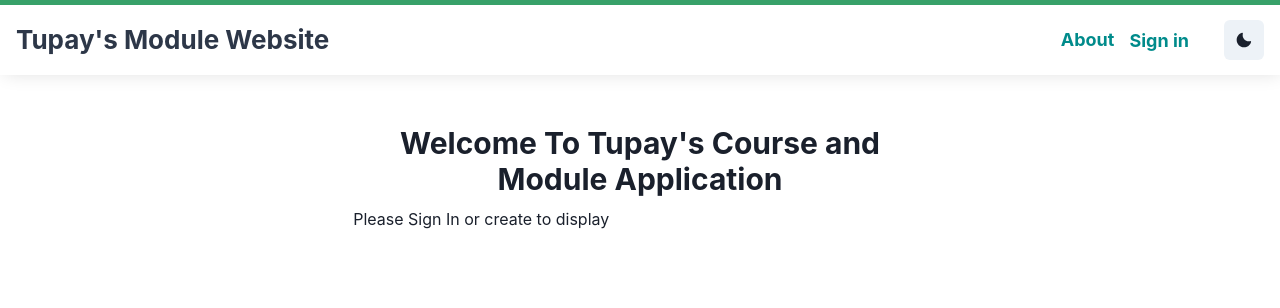
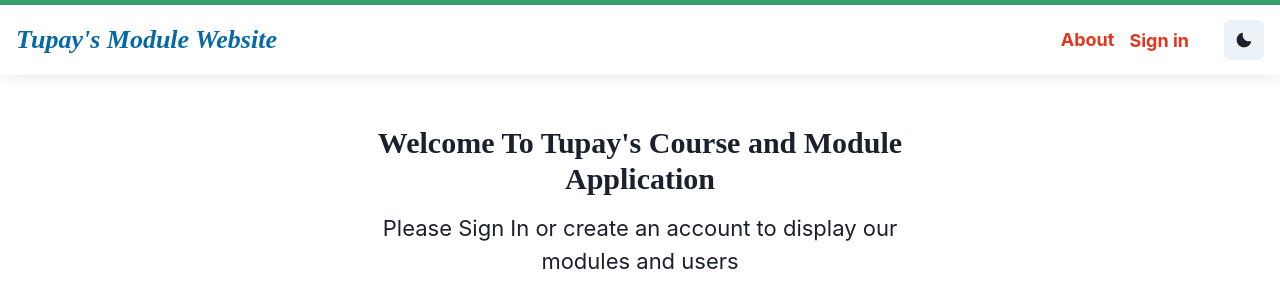
Before and after one commit to RubyFalcon/course-client, a React (Create React App) app: page / in a window 1280 px wide. Shown: the top 308 px of the page. Built offline with nearby package versions, Linux system fonts and the light colour scheme.

Commit message:
added styling and formatted dates

```diff
--- a/package.json
+++ b/package.json
@@ -12,6 +12,7 @@
     "@testing-library/user-event": "^12.1.10",
     "axios": "^0.21.1",
     "framer-motion": "^2.9.5",
+    "moment": "^2.29.1",
     "react": "^17.0.1",
     "react-dom": "^17.0.1",
     "react-router": "^5.2.0",
--- a/src/Hooks/useSignIn.js
+++ b/src/Hooks/useSignIn.js
@@ -39,7 +39,7 @@ export default function useSignIn() {
       /**
        * will send use to /modules if and only if we login
        */
-      history.push("/modules");
+      history.push("/");
       success({
         title: "Signed in.",
         description: "You have successfully logged in",
@@ -64,7 +64,7 @@ export default function useSignIn() {
    */
   const onLogout = () => {
     window.localStorage.removeItem("User_Data");
-
+    history.push("/");
     success({
       title: "Signed out.",
       description: "You have successfully logged out",
@@ -72,8 +72,6 @@ export default function useSignIn() {
       duration: 2000,
       isClosable: true,
     });
-
-    history.push("/");
   };
   /**
    * this use will run whenever the page renders and will get theUSer_Data from localstorage and
@@ -94,7 +92,6 @@ export default function useSignIn() {
   React.useEffect(() => {
     if (mounted.current) {
       localStorage.setItem("User_Data", JSON.stringify(userData));
-      //console.log('use effect used')
     } else {
       mounted.current = true;
     }
--- a/src/components/Card/card.styles.js
+++ b/src/components/Card/card.styles.js
@@ -10,7 +10,7 @@ transition: transform 250ms;
   padding: 10px;
   box-shadow: 1px 3px 3px #888888;
   &:hover,
-&:focus {
+  &[dataHover] &:focus {
     transform: translateY(-3px);
   }
 `;
@@ -24,7 +24,5 @@ export const ButtonWrap = styled.div`
 `;
 
 export const StyledList = styled(ListItem)`
-padding:2px;
-
-
-`
+  padding: 2px;
+`;
--- a/src/components/Card/index.js
+++ b/src/components/Card/index.js
@@ -2,6 +2,7 @@ import { useColorModeValue, UnorderedList, Button } from "@chakra-ui/react";
 import { InfoIcon } from "@chakra-ui/icons";
 import { CardContainer, ButtonWrap, StyledList } from "./card.styles";
 import { Link } from "react-router-dom";
+import moment from "moment";
 
 /**
  * this Card is a Box wrapped around a unordered list, displaying our modules on page
@@ -16,8 +17,18 @@ const Card = ({ Name, Code, Start_Date, End_Date, Course_Name }) => {
       <UnorderedList listStyleType="none">
         <StyledList>Module Name: {Name}</StyledList>
         <StyledList>Module Code: {Code}</StyledList>
-        <StyledList>Start Date: {Start_Date}</StyledList>
-        <StyledList>End Date: {End_Date}</StyledList>
+        <StyledList>
+          Start Date:{" "}
+          {moment(Start_Date, moment.HTML5_FMT.DATETIME_LOCAL_MS).format(
+            "DD-MM-YYYY"
+          )}
+        </StyledList>
+        <StyledList>
+          End Date:{" "}
+          {moment(End_Date, moment.HTML5_FMT.DATETIME_LOCAL_MS).format(
+            "DD-MM-YYYY"
+          )}
+        </StyledList>
         <StyledList>Course Name: {Course_Name}</StyledList>
       </UnorderedList>
       <ButtonWrap>
--- a/src/components/Header/HomeHeader.js
+++ b/src/components/Header/HomeHeader.js
@@ -46,9 +46,11 @@ const HomeHeader = ({ onAdd, onSignIn }) => {
         >
           <Link href="/">
             <Heading
+              fontStyle="italic"
+              fontFamily="serif"
               as="h2"
               fontSize="26px"
-              color={useColorModeValue("#2D3748", "#CBD5E0")}
+              color={useColorModeValue("#0669A5 ", "#02DCFA")}
             >
               Tupay's Module Website
             </Heading>
@@ -57,8 +59,7 @@ const HomeHeader = ({ onAdd, onSignIn }) => {
           <Group>
             <Link href="/about">
               <Heading
-                _hover="color: cyan;"
-                color="darkcyan"
+                color="#E2361E"
                 as="h3"
                 fontSize="18px"
                 paddingRight="5px"
@@ -70,6 +71,8 @@ const HomeHeader = ({ onAdd, onSignIn }) => {
             {userData.First_Name ? (
               <>
                 <Heading
+                  color="#E2361E"
+                  as={Link}
                   onClick={logout}
                   fontSize="18px"
                   paddingLeft="10px"
@@ -91,7 +94,7 @@ const HomeHeader = ({ onAdd, onSignIn }) => {
                   signIn={signin}
                 />
                 <Heading
-                  color="darkcyan"
+                  color="#E2361E"
                   onClick={signInOnOpen}
                   as="h3"
                   fontSize="18px"
--- a/src/components/UserTable/index.js
+++ b/src/components/UserTable/index.js
@@ -3,6 +3,7 @@ import { Table, Th, Tbody, Td, Tr, Thead } from "../Table/Table";
 import { useState, useEffect } from "react";
 import axios from "axios";
 import { useGlobalContext } from "../../Context/Context";
+import moment from "moment";
 /**
  * the UserTable is a Table to Display all the users who signed up, it uses useState and getUserData
  */
@@ -50,7 +51,12 @@ const UserTable = () => {
                   <Td>{user.Last_Name}</Td>
                   <Td>{user.ID}</Td>
                   <Td>{user.Address}</Td>
-                  <Td>{user.DOB}</Td>
+                  <Td>
+                    {moment(
+                      user.DOB,
+                      moment.HTML5_FMT.DATETIME_LOCAL_MS
+                    ).format("DD MMM YYYY")}
+                  </Td>
                 </Tr>
               ))}
             </Tbody>
--- a/src/pages/Home.js
+++ b/src/pages/Home.js
@@ -1,37 +1,53 @@
 import React from "react";
-import { Box, Heading, Text, Container, Button } from "@chakra-ui/react";
+import { Box, Heading, Text, Container, Button, Flex } from "@chakra-ui/react";
 import { useGlobalContext } from "../Context/Context";
 import { ButtonWrap } from "../components/Card/card.styles";
 import { Link } from "react-router-dom";
+import { Group } from "../components/Header/header.styles";
 
 /**
  * the Home page which display 2 separate things depending of if a user is logged in or not
  */
 const Home = () => {
+  /**
+   * allows us to change what the user sees depending on wether or not they are logged in
+   */
   const { userData } = useGlobalContext();
-
-  console.log("in home", userData);
 
   return (
     <Container paddingTop="40px">
       {userData.First_Name ? (
-        <Box maxW="1280px">
-          <Text>
+        <Box maxW="1280px" alignItems="center">
+          <Text fontFamily="serif">
             Welcome in {userData.First_Name} feel free to check out our modules
             and choose the ones you like :D
           </Text>
-          <ButtonWrap>
-            <Button as={Link} to="/modules">
-              Display all modules
-            </Button>
-          </ButtonWrap>
+          <Flex width="60%" justifyContent="space-between" alignItems="center">
+            <ButtonWrap>
+              <Button as={Link} to="/modules" paddingRight="5px">
+                Display all modules
+              </Button>
+            </ButtonWrap>
+            <ButtonWrap>
+              <Button padding="0px 20px" as={Link} to="/user-data">
+                Our Users
+              </Button>
+            </ButtonWrap>
+          </Flex>
         </Box>
       ) : (
-        <Box>
-          <Heading size="lg" padding="10px" textAlign="center">
+        <Box maxW="1280px ">
+          <Heading
+            fontFamily="serif"
+            size="lg"
+            padding="10px"
+            textAlign="center"
+          >
             Welcome To Tupay's Course and Module Application
           </Heading>
-          <Text>Please Sign In or create to display </Text>
+          <Text paddingTop="5px" fontSize="22px" textAlign="center">
+            Please Sign In or create an account to display our modules and users
+          </Text>
         </Box>
       )}
     </Container>
--- a/src/pages/Module.js
+++ b/src/pages/Module.js
@@ -1,19 +1,42 @@
 import React from "react";
 import useModule from "../Hooks/useModule";
 import { useParams } from "react-router-dom";
-import { Container, Box, Heading } from "@chakra-ui/react";
+import { Container, Box, Heading, useToast, Button } from "@chakra-ui/react";
 import { CourseName, TextData } from "./Module.styles";
 import { useGlobalContext } from "../Context/Context";
+import axios from "axios";
+import { useHistory } from "react-router-dom";
+import moment from "moment";
 
 /**
  * a Module page displaying extra details about a module. Will only display if a user is logged in
  */
 const Module = () => {
+  const history = useHistory();
+  const deleted = useToast();
   const { userData } = useGlobalContext();
   const { moduleCode } = useParams();
   const { Code, Name, Course_Name, Start_Date, End_Date, ID } = useModule(
     moduleCode
   );
+
+  const deleteModule = async () => {
+    console.log(Code);
+    const deletedModule = await axios.delete(
+      `http://localhost:5000/modules/${Code}`
+    );
+    if (deletedModule) {
+      deleted({
+        title: "Module",
+        description: "Module was deleted from the table",
+        status: "success",
+        duration: 2000,
+        isClosable: true,
+      });
+      history.push("/modules");
+    }
+  };
+  console.log(typeof Start_Date);
 
   return (
     <Container maxW="1280px">
@@ -29,9 +52,22 @@ const Module = () => {
           <Heading fontSize="24px">ModuleName: {Name}</Heading>
           <TextData fontSize="18px">Module Code: {Code}</TextData>
           <TextData fontSize="18px">ID: {ID}</TextData>
-          <TextData>Starting Date: {Start_Date}</TextData>
-          <TextData>End Date: {End_Date}</TextData>
+          <TextData>
+            Starting Date:{" "}
+            {moment(Start_Date, moment.HTML5_FMT.DATETIME_LOCAL_MS).format(
+              "DD MMM YYYY"
+            )}
+          </TextData>
+          <TextData>
+            End Date:{" "}
+            {moment(End_Date, moment.HTML5_FMT.DATETIME_LOCAL_MS).format(
+              "DD MMM YYYY"
+            )}
+          </TextData>
           <CourseName>{Course_Name}</CourseName>
+          <Button onClick={deleteModule} bgColor="red">
+            Delete
+          </Button>
         </Box>
       ) : (
         <Box>
```
Also changed, not shown: 2 other files (tests, documents, lock files or other folders). Lines whose indentation alone changed are shown as unchanged.
